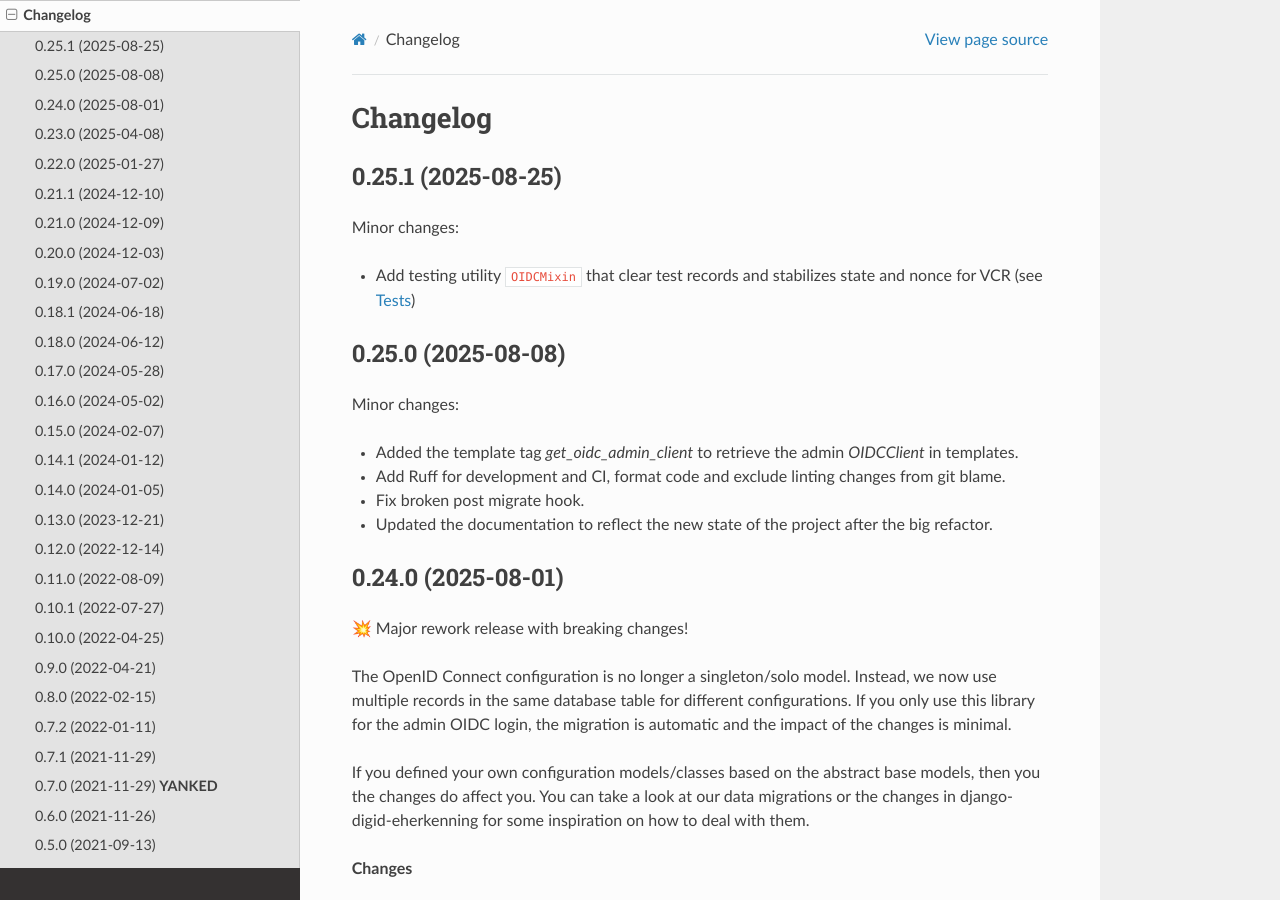
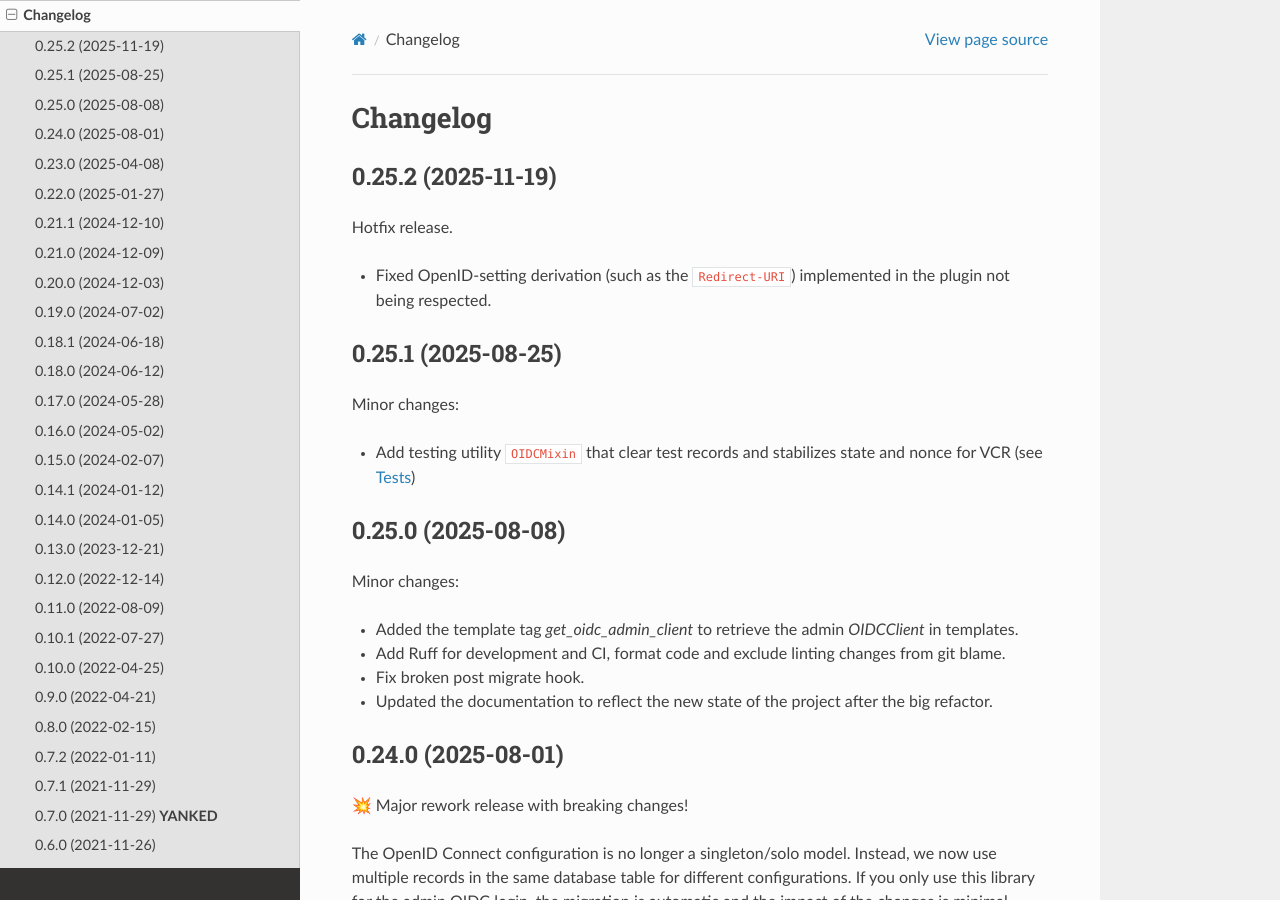
Before and after one commit to maykinmedia/mozilla-django-oidc-db, a Sphinx documentation site: the page built from docs/changelog.rst, in a window 1280 px wide and 900 px high. Built offline with Sphinx 7.4.7 and the Read the Docs theme 3.1.0, drawn with Linux system fonts in a browser that asks for light colours.

Commit message:
:bookmark: Bump to 0.25.2 and update changelog

```diff
--- a/CHANGELOG.rst
+++ b/CHANGELOG.rst
@@ -1,6 +1,14 @@
 =========
 Changelog
 =========
+
+0.25.2 (2025-11-19)
+===================
+
+Hotfix release.
+
+* Fixed OpenID-setting derivation (such as the ``Redirect-URI``) implemented in the
+  plugin not being respected.
 
 0.25.1 (2025-08-25)
 ===================
--- a/README.rst
+++ b/README.rst
@@ -7,7 +7,7 @@
 mozilla-django-oidc-db
 ======================
 
-:Version: 0.25.1
+:Version: 0.25.2
 :Source: https://github.com/maykinmedia/mozilla-django-oidc-db
 :Keywords: OIDC, django, database, authentication
 
--- a/docs/conf.py
+++ b/docs/conf.py
@@ -29,7 +29,7 @@ copyright = "2024, Maykin Media"
 author = "Maykin Media"
 
 # The full version, including alpha/beta/rc tags
-release = "0.25.1"
+release = "0.25.2"
 
 
 # -- General configuration ---------------------------------------------------
--- a/pyproject.toml
+++ b/pyproject.toml
@@ -4,7 +4,7 @@ build-backend = "setuptools.build_meta"
 
 [project]
 name = "mozilla-django-oidc-db"
-version = "0.25.1"
+version = "0.25.2"
 description = "A database-backed configuration for mozilla-django-oidc"
 authors = [
     {name = "Maykin Media", email = "support@maykinmedia.nl"}
@@ -84,7 +84,7 @@ markers = [
 ]
 
 [tool.bumpversion]
-current_version = "0.25.1"
+current_version = "0.25.2"
 files = [
     {filename = "pyproject.toml"},
     {filename = "README.rst"},
```
